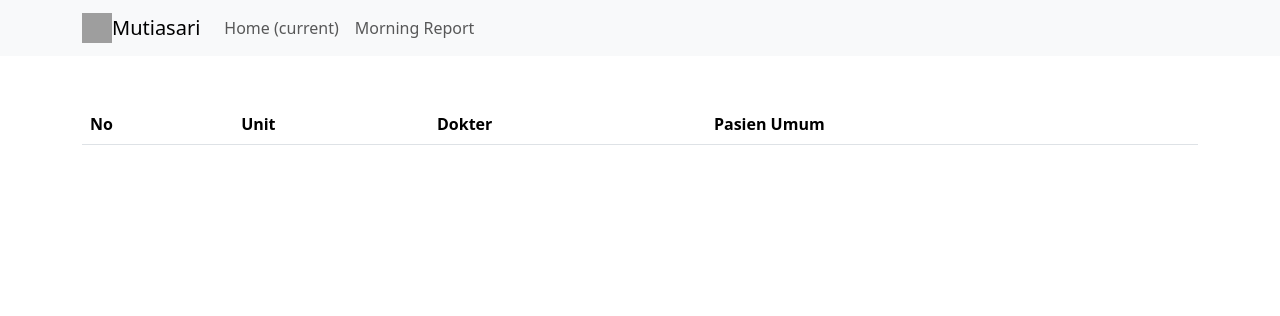
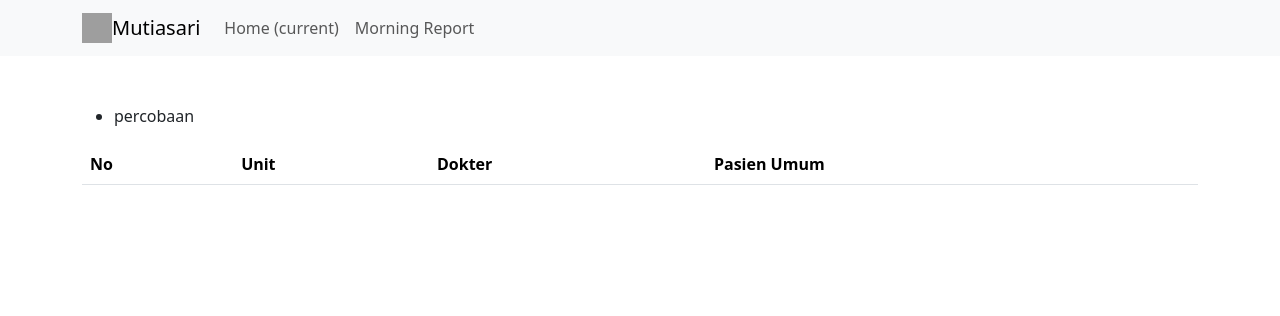
Before and after one commit to sandikabima/qustion, a PHP site: the page made by app/views/morning/rajal.php in a window 1280 px wide. Shown: the top 316 px of the page. Run offline with PHP 8.4, Linux system fonts and the light colour scheme; the template is opened without the code that fills it, so the values that code supplies are empty; some libraries are stand-ins or nearby versions; grey boxes are pictures that could not be loaded.

Commit message:
Percobaan

```diff
--- a/app/views/morning/rajal.php
+++ b/app/views/morning/rajal.php
@@ -9,7 +9,11 @@
         </tr>
     </thead>
     <tbody>
-
+        <ul>
+            <li>
+                percobaan
+            </li>
+        </ul>
     </tbody>
     </table>
 </div>
```
